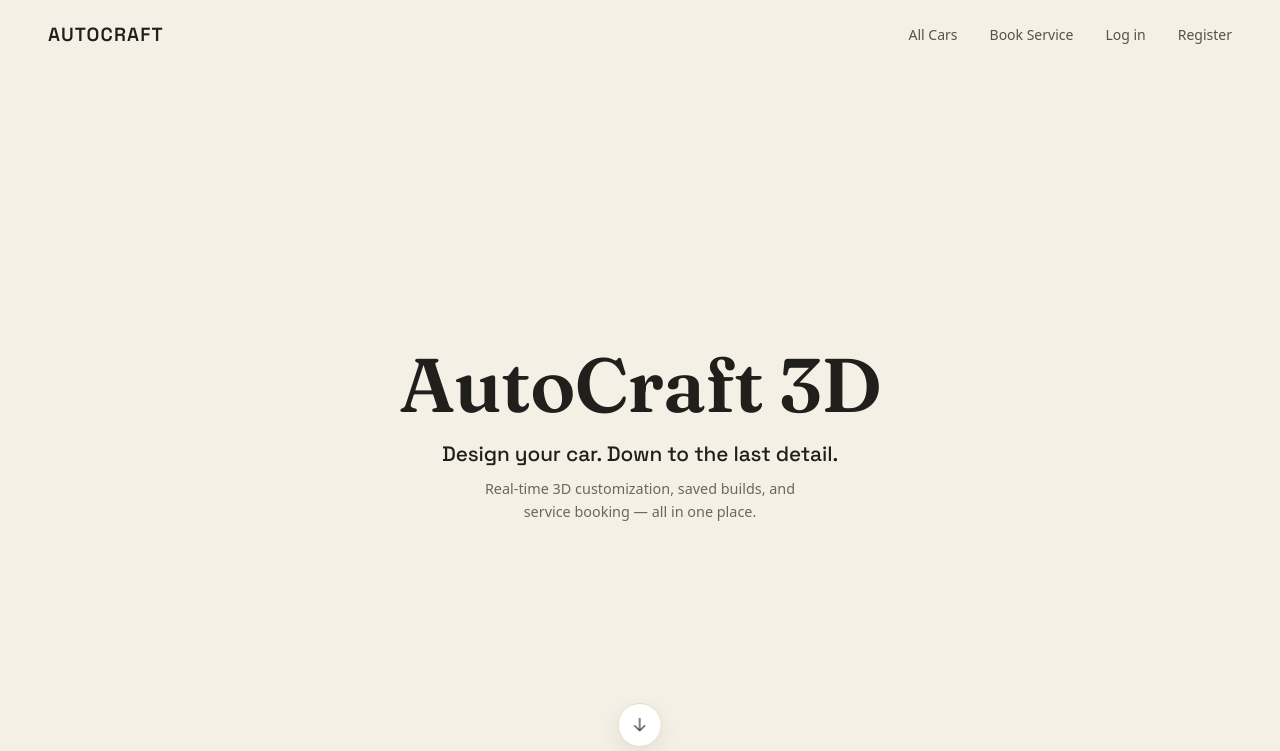
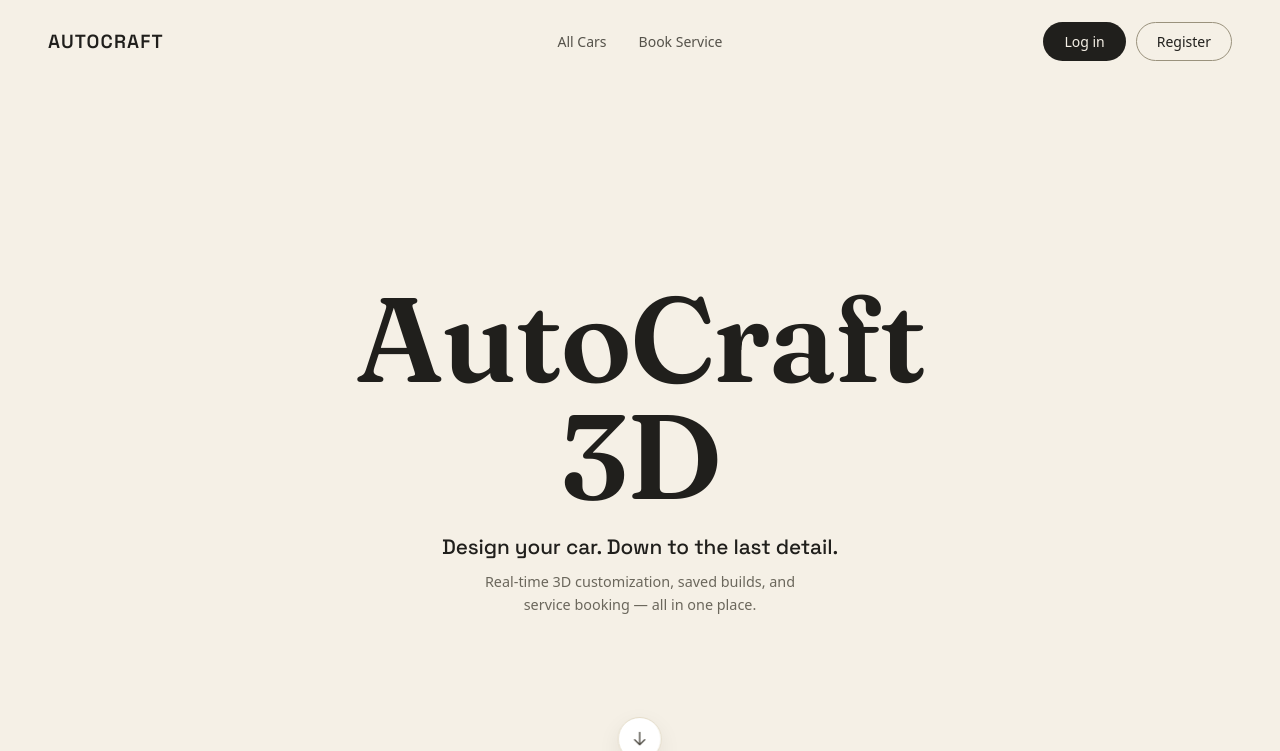
Before and after one commit to Rakshith09-web/Turbo-Tunes, a Django app: page / in a window 1280 px wide. Shown: the top 751 px of the page. Run offline with Django 5.2, Linux system fonts and the light colour scheme.

Commit message:
feat: procedural spoiler option; nav restructure; huge hero title
Spoiler (new CustomizationOption.OptionType.SPOILER):
- Built in code from the car's bounding box (viewer.js buildSpoiler),
  same approach as the existing generated exhaust — works regardless
  of the underlying model.
- Investigated real spoiler geometry first: BMW's model has none at
  all (matches the real car), and Porsche's fixed wing turned out to
  be fused into the same continuous body surface as the rest of the
  paint — no separate part to grab on either. A generated spoiler
  sidesteps needing one.
- Seeded on Sedan, Sports Sedan, Sports Hatchback (None + 3 finishes).
  Not on SUV (doesn't suit the shape) or Future Racer (already has
  its own built-in rear wing).
- Swatch row gained a "None" state (an empty ring, not a colour fill)
  for options that remove the part rather than recolour it.

Investigated (not fixed) — Future Racer paint tints the whole car:
isolated and visually inspected each of the model's 6 mesh chunks;
wheels, body panels and aero parts are geometrically interleaved
within every one of them (not a clean per-part split), so this can't
be fixed by targeting a different mesh — would need manual remodeling
of the source asset.

Nav restructure (base.html, base.css):
- Three-column grid: brand left, primary links (All Cars, Book
  Service, My Garage, My Requests) centered, auth actions right.
- Auth actions restyled as pills (dark filled Log in/Log out, light
  outlined Register), matching the reference screenshot's shape with
  the site's own palette.
- Brand wordmark bumped to 700 weight (from 600), kept 5px larger
  than the nav's own links.

Homepage hero title enlarged (home.css): clamp raised from
2.75–4.75rem to 3.75–7.5rem.

Co-Authored-By: Claude Sonnet 5 <noreply@anthropic.com>

```diff
--- a/cars/models.py
+++ b/cars/models.py
@@ -47,6 +47,7 @@ class CustomizationOption(models.Model):
         DECAL = "decal", "Decal"
         INTERIOR = "interior", "Interior Colour"
         EXHAUST = "exhaust", "Exhaust"
+        SPOILER = "spoiler", "Spoiler"
 
     car = models.ForeignKey(Car, on_delete=models.CASCADE, related_name="options")
     option_type = models.CharField(max_length=20, choices=OptionType.choices)
@@ -56,7 +57,7 @@ class CustomizationOption(models.Model):
         help_text="Exact mesh/object name inside the car's .glb file that this option targets.",
     )
     color_hex = models.CharField(
-        max_length=7, blank=True, help_text="Used for paint/interior options, e.g. #CC0000"
+        max_length=7, blank=True, help_text="Used for paint/interior/wheels/spoiler options, e.g. #CC0000"
     )
     texture_file = models.ImageField(
         upload_to="cars/textures/", blank=True, null=True, help_text="Used for decal options."
--- a/cars/static/cars/css/home.css
+++ b/cars/static/cars/css/home.css
@@ -32,11 +32,11 @@
 }
 .home-hero h1 {
   font-family: "Fraunces", Georgia, "Times New Roman", serif;
-  font-size: clamp(2.75rem, 1.9rem + 3.8vw, 4.75rem);
+  font-size: clamp(3.75rem, 2.2rem + 6.8vw, 7.5rem);
   font-weight: 600;
   font-optical-sizing: auto;
-  letter-spacing: -0.01em;
-  line-height: 1.02;
+  letter-spacing: -0.015em;
+  line-height: 0.98;
   color: var(--fg);
 }
 .home-hero-tagline {
--- a/cars/views.py
+++ b/cars/views.py
@@ -14,11 +14,12 @@ from garage.models import SavedBuild
 # cars/static/cars/models/HERO_SUV_CREDIT.txt for the model's CC-BY attribution.
 HERO_WATERMARK_PATH = "cars/models/hero-suv.glb"
 
-HIGHLIGHT_ORDER = ["paint", "wheels", "exhaust", "interior", "decal"]
+HIGHLIGHT_ORDER = ["paint", "wheels", "exhaust", "spoiler", "interior", "decal"]
 HIGHLIGHT_NOUNS = {
     "paint": ("paint colour", "paint colours"),
     "wheels": ("wheel finish", "wheel finishes"),
     "exhaust": ("exhaust style", "exhaust styles"),
+    "spoiler": ("spoiler finish", "spoiler finishes"),
     "interior": ("interior colour", "interior colours"),
     "decal": ("decal", "decals"),
 }
@@ -30,6 +31,8 @@ def option_highlights(car):
     for option in car.options.all():
         if option.option_type == "decal" and not option.texture_file:
             continue  # the "None" choice, not a decal
+        if option.option_type == "spoiler" and not option.color_hex:
+            continue  # the "None" choice, not a spoiler finish
         counts[option.option_type] += 1
     phrases = []
     for kind in HIGHLIGHT_ORDER:
--- a/static/base.css
+++ b/static/base.css
@@ -26,44 +26,71 @@ a { color: inherit; }
   position: sticky;
   top: 0;
   z-index: 20;
-  display: flex;
-  justify-content: space-between;
+  display: grid;
+  grid-template-columns: 1fr auto 1fr;
   align-items: center;
+  column-gap: 24px;
   padding: 22px 48px;
   background: var(--bg);
 }
 .site-nav .brand {
-  font-weight: 600;
+  justify-self: start;
+  /* A bit bolder and larger than the nav's own links (14px), so it reads as the site's name
+     first wherever you are, not just on the homepage's own oversized hero. */
+  font-weight: 700;
   font-size: 19px;
   letter-spacing: 0.06em;
   color: var(--fg);
   text-decoration: none;
 }
 .nav-links {
+  justify-self: center;
   display: flex;
   align-items: center;
+  gap: 32px;
 }
 .nav-links a {
   color: var(--muted-strong);
   text-decoration: none;
-  margin-left: 32px;
   font-size: 14px;
   transition: color 0.15s ease;
 }
 .nav-links a:hover { color: var(--accent); }
 
-.logout-form { margin-left: 32px; }
-.logout-form button {
-  background: none;
-  border: none;
-  padding: 0;
+.nav-auth {
+  justify-self: end;
+  display: flex;
+  align-items: center;
+  gap: 10px;
+}
+.logout-form { display: contents; }
+
+/* Nav auth pills: a solid dark primary action next to a lighter outlined secondary one. */
+.btn-nav {
+  display: inline-flex;
+  align-items: center;
+  justify-content: center;
+  padding: 9px 20px;
+  border-radius: 999px;
   font: inherit;
   font-size: 14px;
-  color: var(--muted-strong);
+  font-weight: 500;
+  text-decoration: none;
+  border: 1px solid transparent;
   cursor: pointer;
-  transition: color 0.15s ease;
+  transition: opacity 0.15s ease, border-color 0.15s ease, color 0.15s ease;
 }
-.logout-form button:hover { color: var(--accent); }
+.btn-nav-dark {
+  background: var(--fg);
+  color: var(--bg);
+}
+.btn-nav-dark:hover { opacity: 0.82; }
+.btn-nav-light {
+  background: transparent;
+  color: var(--fg);
+  border-color: var(--field-border);
+}
+.btn-nav-light:hover { border-color: var(--accent-strong); color: var(--accent-strong); }
 
 main { padding: 8px 48px 48px; }
 
@@ -228,10 +255,17 @@ input[type="date"].input { min-height: 3rem; }
 .flash-error { background: var(--danger-tint); border-color: #E7BDB6; color: #7A2119; }
 .flash-error svg { color: var(--danger); }
 
-/* Site navigation on small screens */
+/* Site navigation on small screens — the 3-column grid has no room to breathe, so it
+   collapses to a wrapped row instead: brand, then links, then the auth pills. */
 @media (max-width: 720px) {
-  .site-nav { flex-wrap: wrap; gap: 10px 16px; padding: 18px 20px 6px; }
-  .nav-links { flex-wrap: wrap; gap: 4px 0; }
-  .nav-links a, .logout-form { margin-left: 0; margin-right: 20px; }
+  .site-nav {
+    display: flex;
+    flex-wrap: wrap;
+    align-items: center;
+    gap: 10px 16px;
+    padding: 18px 20px 6px;
+  }
+  .nav-links { justify-self: unset; flex-wrap: wrap; gap: 6px 18px; }
+  .nav-auth { justify-self: unset; }
   main { padding: 8px 20px 40px; }
 }
--- a/templates/base.html
+++ b/templates/base.html
@@ -19,13 +19,17 @@
       {% if user.is_authenticated %}
         <a href="{% url 'my_garage' %}">My Garage</a>
         <a href="{% url 'my_requests' %}">My Requests</a>
+      {% endif %}
+    </div>
+    <div class="nav-auth">
+      {% if user.is_authenticated %}
         <form action="{% url 'logout' %}" method="post" class="logout-form">
           {% csrf_token %}
-          <button type="submit">Log out</button>
+          <button type="submit" class="btn-nav btn-nav-dark">Log out</button>
         </form>
       {% else %}
-        <a href="{% url 'login' %}">Log in</a>
-        <a href="{% url 'register' %}">Register</a>
+        <a href="{% url 'login' %}" class="btn-nav btn-nav-dark">Log in</a>
+        <a href="{% url 'register' %}" class="btn-nav btn-nav-light">Register</a>
       {% endif %}
     </div>
   </nav>
```
Also changed, not shown: cars/management/commands/seed_demo_cars.py (+29 -6 lines), cars/static/cars/css/customizer.css (+14 -0 lines), cars/static/cars/js/viewer.js (+58 -4 lines), cars/tests_seed.py (+17 -1 lines), cars/migrations/0006_alter_customizationoption_color_hex_and_more.py (added).
